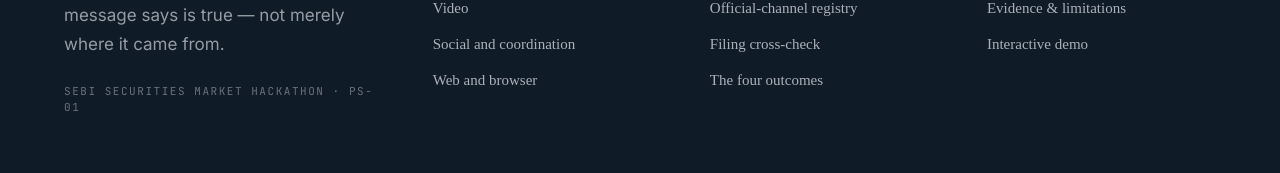
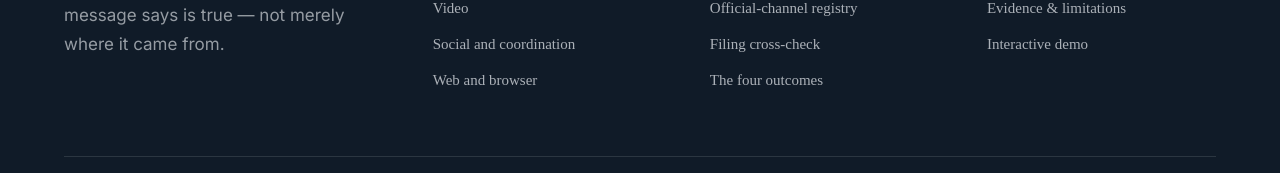
Before and after one commit to vinitshirbhate/phishermanai, a Next.js app in the folder phishermanai_website/: page /verify in a window 1280 px wide. Shown: the part 2293-2466 px from the top of the page. Built offline with nearby package versions, Linux system fonts and the light colour scheme; no server answers.

Commit message:
Style: hydration error resolved

```diff
--- a/phishermanai_website/src/app/layout.tsx
+++ b/phishermanai_website/src/app/layout.tsx
@@ -1,5 +1,11 @@
 import type { Metadata } from "next";
-import { Archivo, Inter, Instrument_Serif, JetBrains_Mono, Source_Serif_4 } from "next/font/google";
+import {
+  Archivo,
+  Inter,
+  Instrument_Serif,
+  JetBrains_Mono,
+  Source_Serif_4,
+} from "next/font/google";
 
 import { QuickCheckWidget } from "@/components/site/quick-check-widget";
 import { SiteFooter } from "@/components/site/site-footer";
@@ -64,8 +70,9 @@ export default function RootLayout({
   children: React.ReactNode;
 }>) {
   return (
-    <html lang="en">
+    <html suppressHydrationWarning lang="en">
       <body
+        suppressHydrationWarning
         className={`${inter.variable} ${sourceSerif.variable} ${instrumentSerif.variable} ${jetbrainsMono.variable} ${archivo.variable} bg-background text-foreground`}
       >
         <TooltipProvider delayDuration={200}>
--- a/phishermanai_website/src/lib/site.ts
+++ b/phishermanai_website/src/lib/site.ts
@@ -16,7 +16,7 @@ export const site = {
   description:
     "Detection of AI-generated threats across email, voice, video and social, plus a framework for verifying that a communication really is from SEBI, an exchange, a listed company or a registered intermediary. Built for SEBI Problem Statement 1.",
   url: "https://phishermanai.example",
-  hackathon: "SEBI Securities Market Hackathon · PS-01",
+  hackathon: "",
   repo: "https://github.com/phishermanai",
 } as const;
 
```
